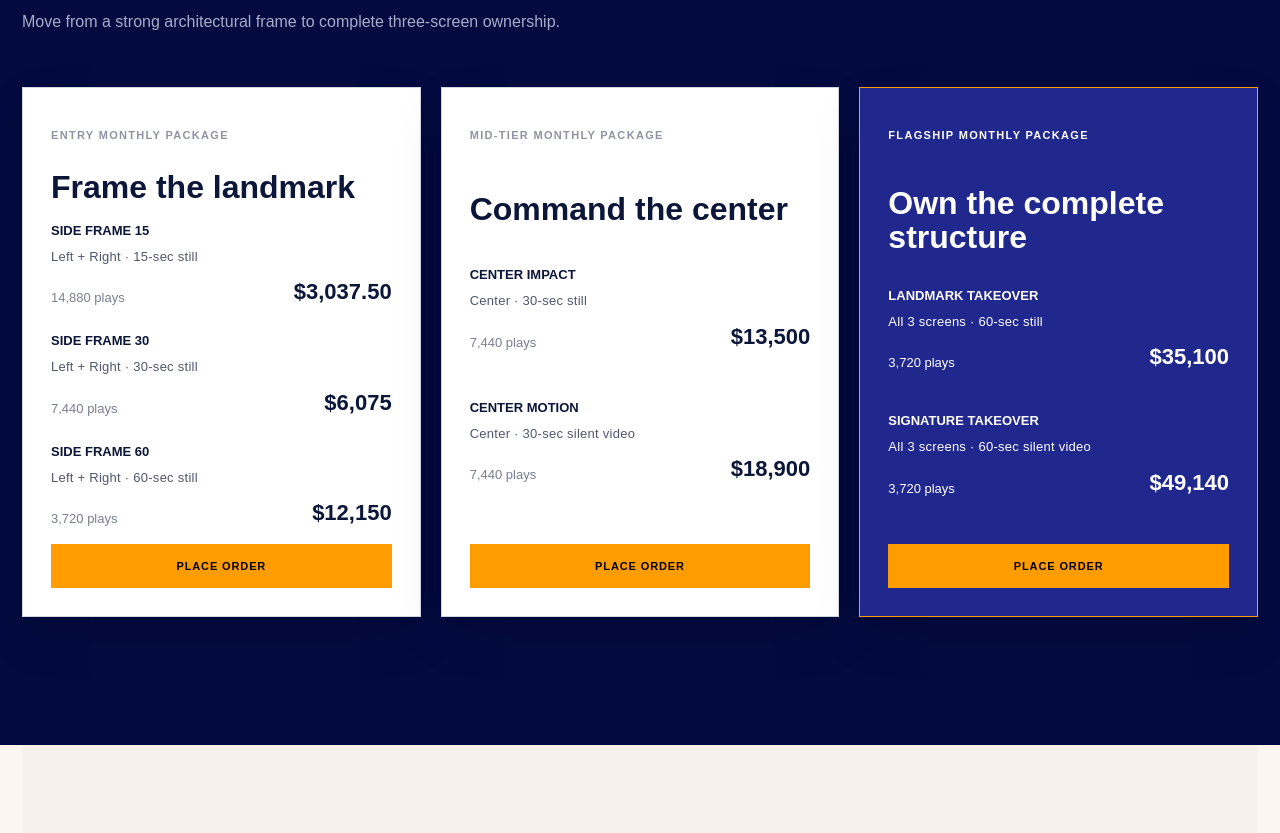
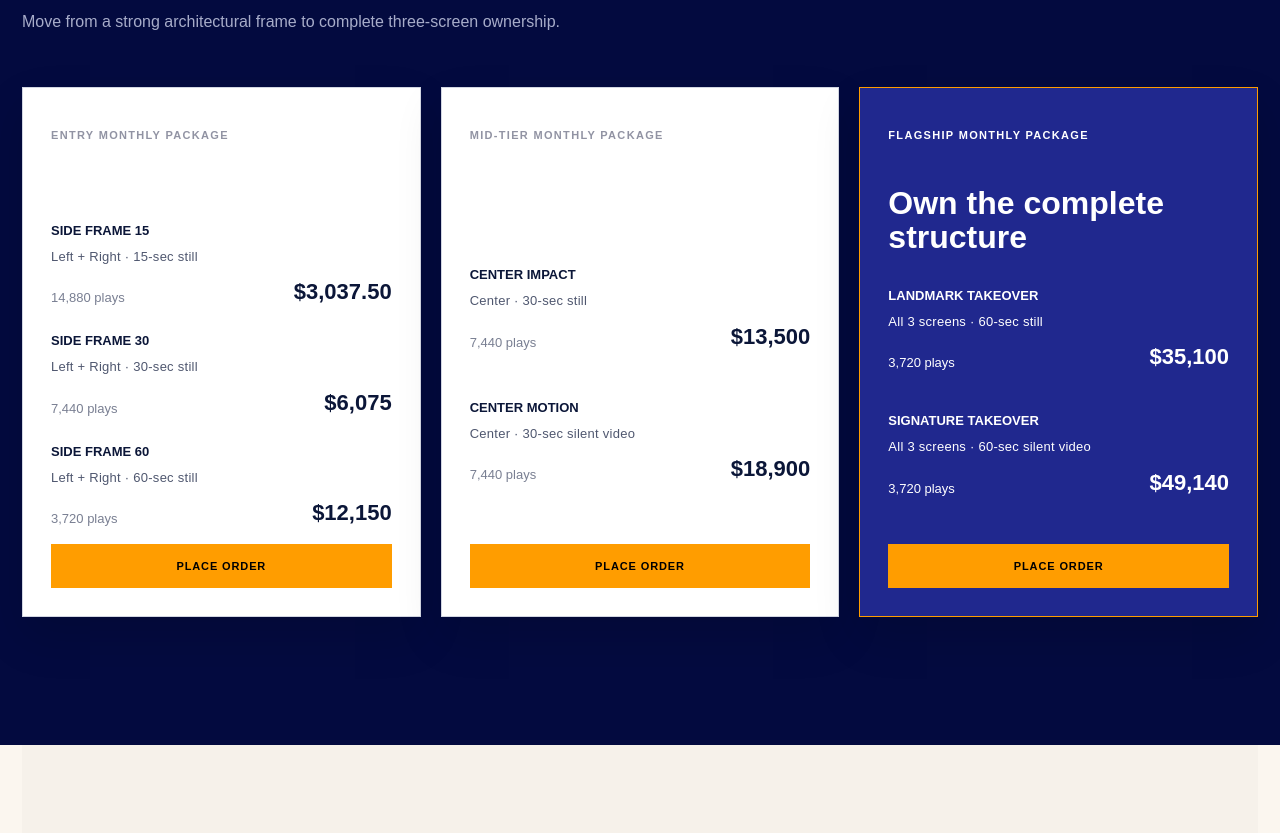
Before and after one commit to SajoRuiz/LA_GRANDIOSA_FALLBACK, a Next.js app: page / in a window 1280 px wide. Shown: the part 3537-4370 px from the top of the page. Built offline with nearby package versions, Linux system fonts and the light colour scheme.

Commit message:
Set package box text to white

```diff
--- a/app/page.module.css
+++ b/app/page.module.css
@@ -552,7 +552,7 @@
   gap: 18px;
   min-height: 520px;
   padding: 30px 28px 28px;
-  color: #0b1638;
+  color: var(--white);
   background: var(--white);
   border: 1px solid rgba(210, 214, 226, 1);
   box-shadow: 0 20px 44px rgba(0, 0, 0, 0.12);
```
